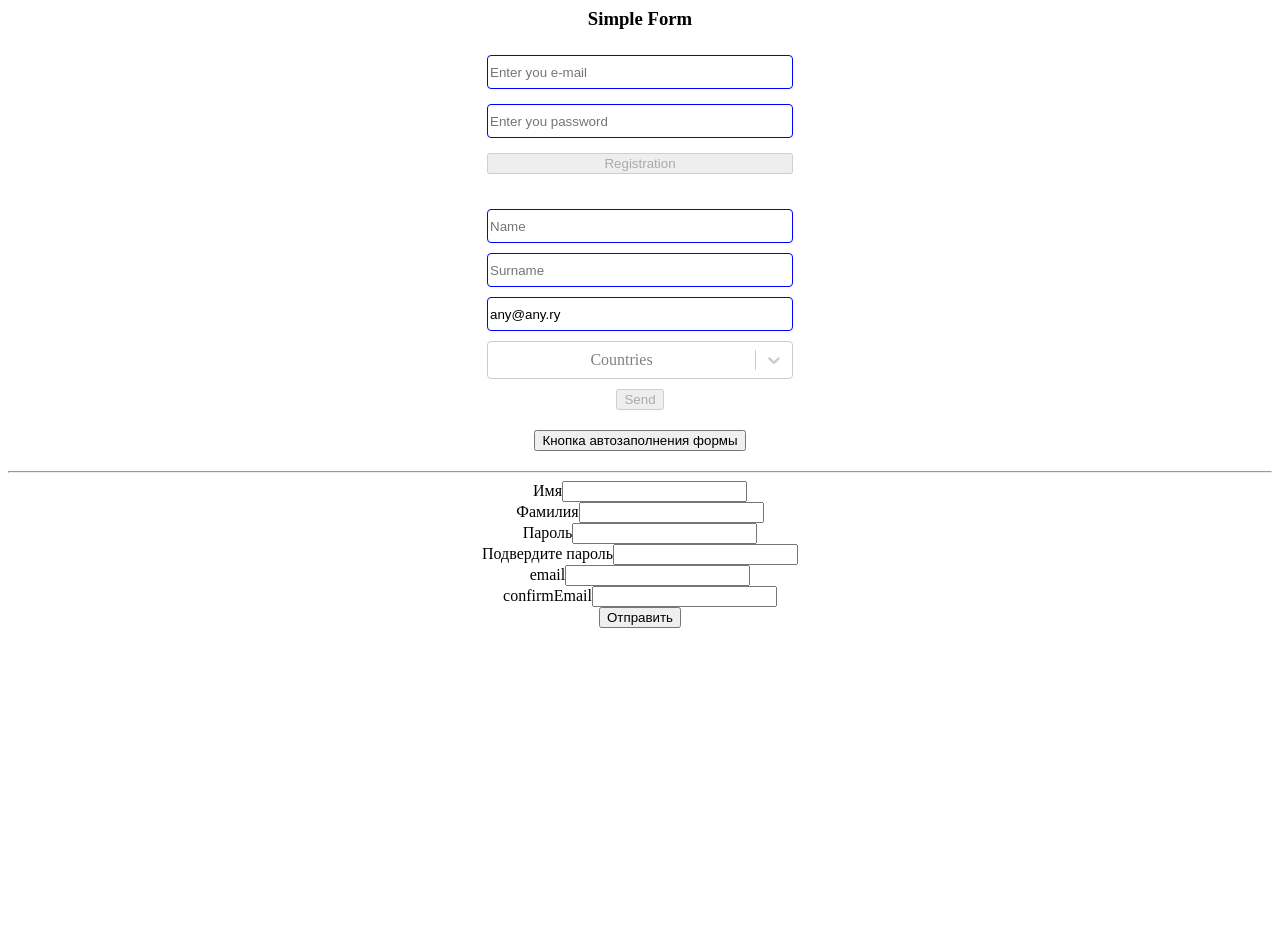
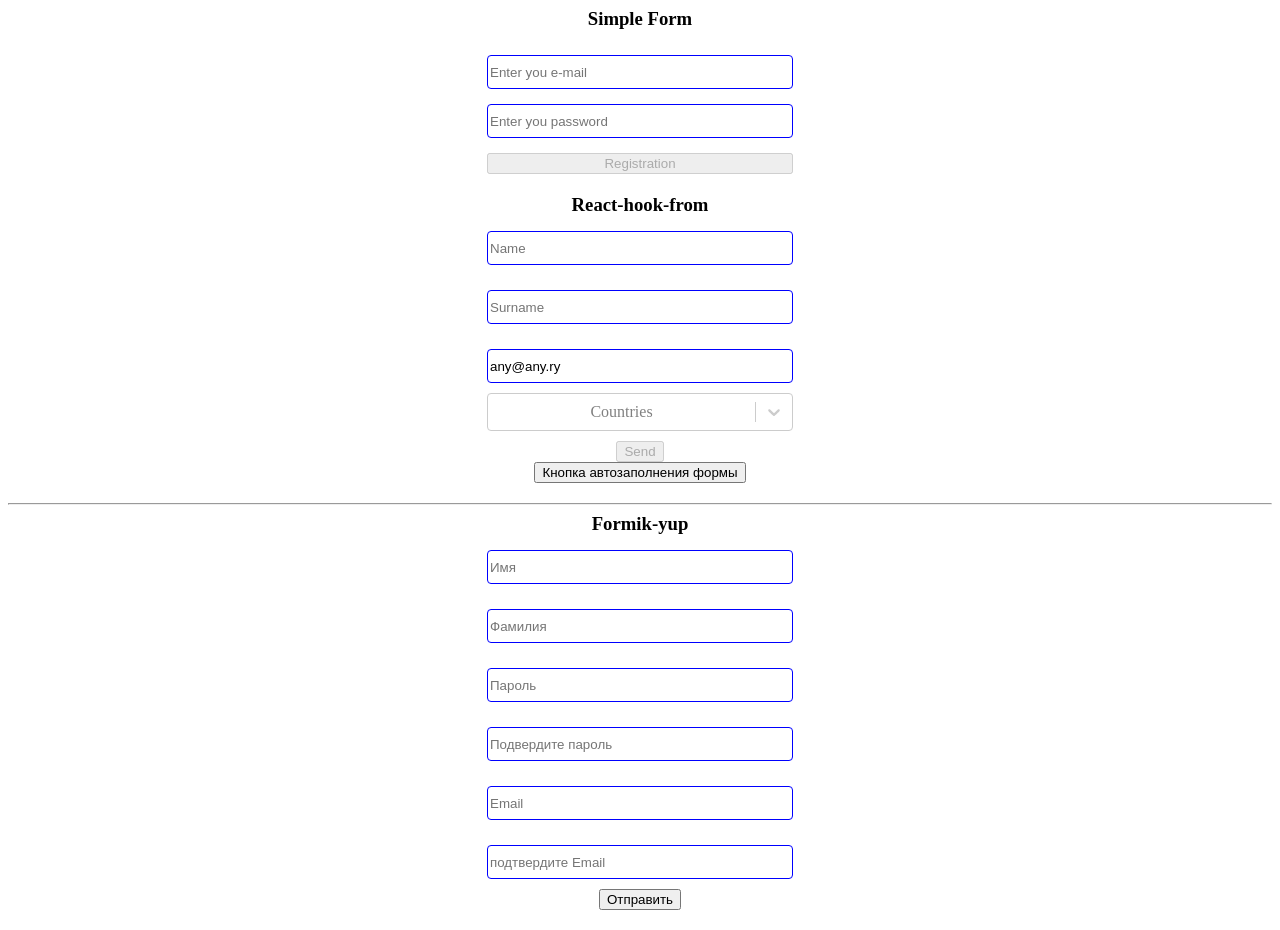
Before and after one commit to shchansky/simple-form, a React (Create React App) app: page / in a window 1280 px wide. Before the commit the page ends 800 px from the top, so only its background shows below. Built offline with nearby package versions, Linux system fonts and the light colour scheme.

Commit message:
улучшение кода

```diff
--- /dev/null
+++ b/src/features/formic-yup/formic-yup.styles.ts
@@ -0,0 +1,36 @@
+import styled from "styled-components";
+import { Form as FormComponent } from "formik";
+
+export const Container = styled.div``;
+
+export const Header = styled.h3`
+  margin: 0;
+`;
+
+export const Form = styled(FormComponent)`
+  display: flex;
+  flex-direction: column;
+  align-items: center;
+  justify-content: center;
+  margin-bottom: 20px;
+  gap: 10px;
+`;
+
+export const Inner = styled.div``;
+
+export const Error = styled.div`
+  height: 15px;
+  text-align: left;
+  font-size: 12px;
+  color: red;
+`;
+
+export const Input = styled.input`
+  display: block;
+  width: 300px;
+  height: 30px;
+  border: 1px solid blue;
+  border-radius: 4px;
+`;
+
+export const Button = styled.button``;
--- a/src/features/formic-yup/formic-yup.tsx
+++ b/src/features/formic-yup/formic-yup.tsx
@@ -1,107 +1,114 @@
 import React from "react";
-import { Formik, Form } from "formik";
+import { Formik } from "formik";
 import * as yup from "yup";
-
+import * as Markup from "./formic-yup.styles";
 
 export const FormicYup = () => {
   const validationSchema = yup.object().shape({
     name: yup.string().required("Обязательно"),
-    secondName: yup.string().required("Обязательно"),
+    surname: yup.string().required("Обязательно"),
     password: yup.string().required("Обязательно"),
     confirmPassword: yup
       .string()
       .oneOf([yup.ref("password")], "Пароли не совпадают")
       .required("Обязательно к заполнению"),
-    email: yup.string().email("Введите верный e-mail").required("Обязательно к заполнению"),
+    email: yup.string().email("Введите верный e-mail").required("Поле Email обязательно к заполнению"),
     confirmEmail: yup
       .string()
       .email("Введите верный e-mail")
       .oneOf([yup.ref("email")], "email не совпадают")
-      .required("Обязательно к заполнению"),
+      .required("Поле подтвердите Email обязательно к заполнению"),
   });
 
   return (
-    <div>
+    <Markup.Container>
+      <Markup.Header>Formik-yup</Markup.Header>
       <Formik
-        initialValues={{ name: "", secondName: "", password: "", confirmPassword: "", email: "", confirmEmail: "" }}
+        initialValues={{ name: "", surname: "", password: "", confirmPassword: "", email: "", confirmEmail: "" }}
         validateOnBlur
-        onSubmit={async (values) => {
+        onSubmit={async (values, { resetForm }) => {
           await new Promise((r) => setTimeout(r, 500));
           alert(JSON.stringify(values, null, 2));
+          resetForm();
         }}
         validationSchema={validationSchema}>
         {({ values, errors, touched, handleChange, handleBlur, isValid, dirty, handleSubmit }) => (
-          <Form className="form">
-            <div>
-              <label htmlFor="name">Имя</label>
-              <input type="text" name="name" onChange={handleChange} onBlur={handleBlur} value={values.name} />
-            </div>
-            {touched.name && errors.name && <div style={{ color: "red" }}>Поле имя обязательно к заполнению</div>}
-
-            <div>
-              <label htmlFor="secondName">Фамилия</label>
-              <input
+          <Markup.Form className="form">
+            <Markup.Inner>
+              <Markup.Error>{touched.name && errors.name && "Поле имя обязательно к заполнению"}</Markup.Error>
+              <Markup.Input
                 type="text"
-                name="secondName"
+                name="name"
+                placeholder="Имя"
                 onChange={handleChange}
                 onBlur={handleBlur}
-                value={values.secondName}
+                value={values.name}
               />
-            </div>
-            {touched.secondName && errors.secondName && (
-              <div style={{ color: "red" }}>Поле фамилия обязательно к заполнению</div>
-            )}
-
-            <div>
-              <label htmlFor="password">Пароль</label>
-              <input
+            </Markup.Inner>
+            <Markup.Inner>
+              <Markup.Error>
+                {touched.surname && errors.surname && "Поле фамилия обязательно к заполнению"}
+              </Markup.Error>
+              <Markup.Input
+                type="text"
+                name="surname"
+                placeholder="Фамилия"
+                onChange={handleChange}
+                onBlur={handleBlur}
+                value={values.surname}
+              />
+            </Markup.Inner>
+            <Markup.Inner>
+              <Markup.Error>{touched.password && errors.password && "Введите пароль"}</Markup.Error>
+              <Markup.Input
                 type="password"
                 name="password"
+                placeholder="Пароль"
                 onChange={handleChange}
                 onBlur={handleBlur}
                 value={values.password}
               />
-            </div>
-            {touched.password && errors.password && <div style={{ color: "red" }}>Введите пароль</div>}
-
-            <div>
-              <label htmlFor="confirmPassword">Подвердите пароль</label>
-              <input
+            </Markup.Inner>
+            <Markup.Inner>
+              <Markup.Error>{touched.confirmPassword && errors.confirmPassword}</Markup.Error>
+              <Markup.Input
                 type="password"
                 name="confirmPassword"
+                placeholder="Подвердите пароль"
                 onChange={handleChange}
                 onBlur={handleBlur}
                 value={values.confirmPassword}
               />
-            </div>
-            {touched.confirmPassword && errors.confirmPassword && (
-              <div style={{ color: "red" }}>{errors.confirmPassword}</div>
-            )}
-
-            <div>
-              <label htmlFor="email">email</label>
-              <input type="email" name="email" onChange={handleChange} onBlur={handleBlur} value={values.email} />
-            </div>
-            {touched.email && errors.email && <div style={{ color: "red" }}>{errors.email}</div>}
-
-            <div>
-              <label htmlFor="confirmEmail">confirmEmail</label>
-              <input
+            </Markup.Inner>
+            <Markup.Inner>
+              <Markup.Error>{touched.email && errors.email}</Markup.Error>
+              <Markup.Input
+                type="email"
+                name="email"
+                onChange={handleChange}
+                placeholder="Email"
+                onBlur={handleBlur}
+                value={values.email}
+              />
+            </Markup.Inner>
+            <Markup.Inner>
+              <Markup.Error>{touched.confirmEmail && errors.confirmEmail}</Markup.Error>
+              <Markup.Input
                 type="email"
                 name="confirmEmail"
+                placeholder="подтвердите Email"
                 onChange={handleChange}
                 onBlur={handleBlur}
                 value={values.confirmEmail}
               />
-            </div>
-            {touched.confirmEmail && errors.confirmEmail && <div style={{ color: "red" }}>{errors.confirmEmail}</div>}
+            </Markup.Inner>
 
-            <button disabled={!isValid && !dirty} type="submit">
+            <Markup.Button disabled={!isValid && !dirty} type="submit">
               Отправить
-            </button>
-          </Form>
+            </Markup.Button>
+          </Markup.Form>
         )}
       </Formik>
-    </div>
+    </Markup.Container>
   );
 };
--- a/src/features/react-hook-form/react-hook-form.styles.tsx
+++ b/src/features/react-hook-form/react-hook-form.styles.tsx
@@ -6,7 +6,10 @@ export const Container = styled.div`
   align-items: center;
   justify-content: center;
   margin-bottom: 20px;
-  gap: 20px;
+`;
+
+export const Header = styled.h3`
+  margin: 0;
 `;
 
 export const Form = styled.form`
@@ -31,3 +34,5 @@ export const Error = styled.div`
 `;
 
 export const Button = styled.button``;
+
+export const Inner = styled.div``;
--- a/src/features/react-hook-form/react-hook-form.tsx
+++ b/src/features/react-hook-form/react-hook-form.tsx
@@ -49,8 +49,9 @@ export const ReactHookForm = () => {
 
   return (
     <Markup.Container>
+      <Markup.Header>React-hook-from</Markup.Header>
       <Markup.Form onSubmit={handleSubmit(onSubmit)}>
-        <div>
+        <Markup.Inner>
           <Markup.Error>{errors.name && errors.name.message}</Markup.Error>
           <Markup.Input
             {...register("name", {
@@ -60,9 +61,10 @@ export const ReactHookForm = () => {
             type="text"
             placeholder="Name"
           />
-        </div>
+        </Markup.Inner>
 
-        <div>
+        <Markup.Inner>
+          <Markup.Error>{errors.surname && errors.surname.message}</Markup.Error>
           <Markup.Input
             {...register("surname", {
               /** Валидация(текст ошибки) */
@@ -75,9 +77,10 @@ export const ReactHookForm = () => {
             type="text"
             placeholder="Surname"
           />
-        </div>
+        </Markup.Inner>
 
-        <div>
+        <Markup.Inner>
+          <Markup.Error>{errors.email && errors.email.message}</Markup.Error>
           <Markup.Input
             {...register("email", {
               /** Валидация(текст ошибки) */
@@ -93,8 +96,7 @@ export const ReactHookForm = () => {
             type="email"
             placeholder="Email"
           />
-          {errors.email && <div style={{ color: "red" }}>{errors.email.message}</div>}
-        </div>
+        </Markup.Inner>
 
         <Controller
           control={control}
@@ -115,13 +117,14 @@ export const ReactHookForm = () => {
           )}
         />
 
-        <div>
+        <Markup.Inner>
           <Markup.Button type="submit" disabled={!isValid}>
             Send
           </Markup.Button>
-        </div>
+        </Markup.Inner>
       </Markup.Form>
-      <div>
+
+      <Markup.Inner>
         <Markup.Button
           onClick={() => {
             setValue("name", "Michail");
@@ -129,7 +132,7 @@ export const ReactHookForm = () => {
           }}>
           Кнопка автозаполнения формы
         </Markup.Button>
-      </div>
+      </Markup.Inner>
     </Markup.Container>
   );
 };
```
Also changed, not shown: src/features/react-hook-form/react-hook-form copy.txt (deleted), src/features/simple-from/simple-form copy.txt (deleted).
